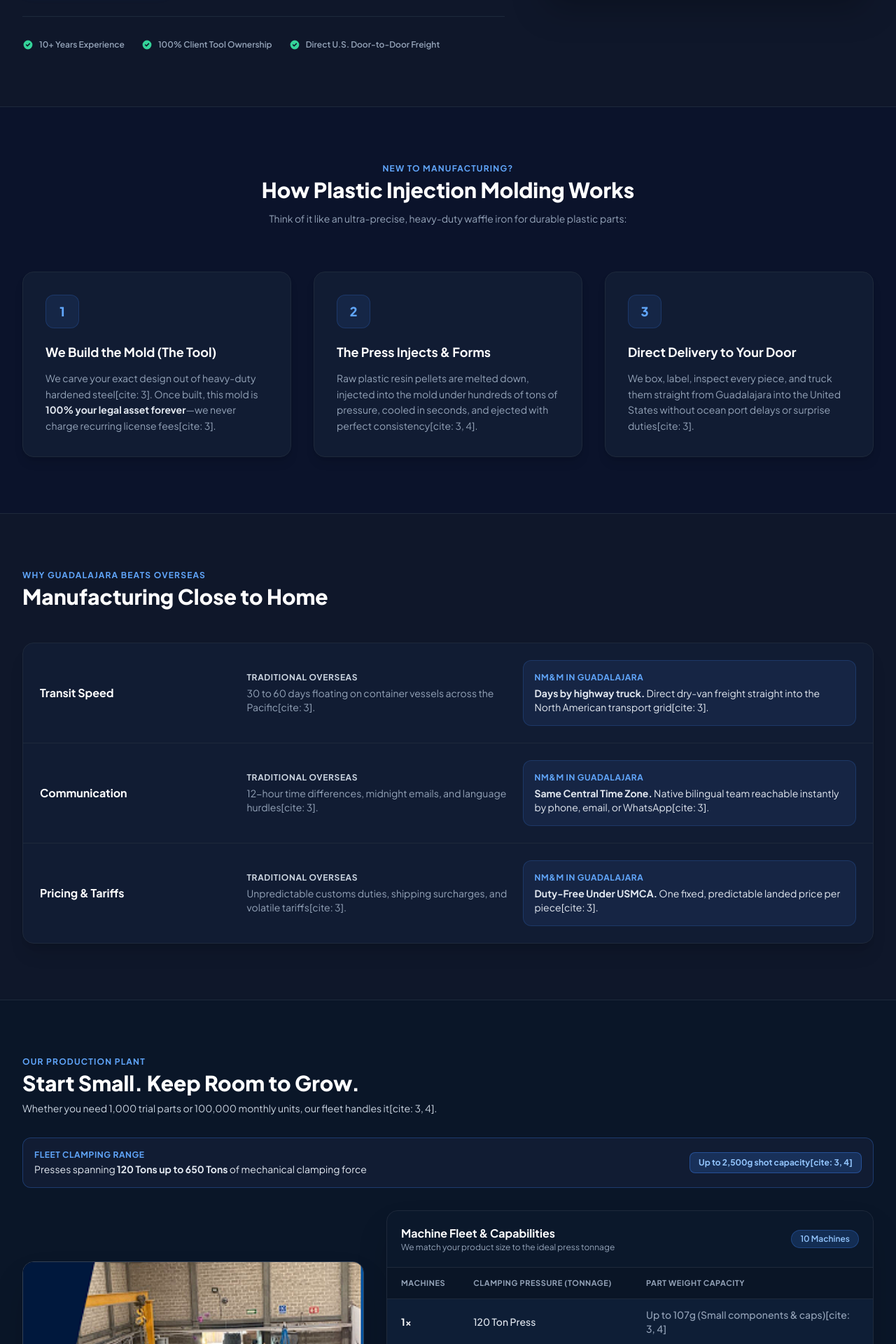
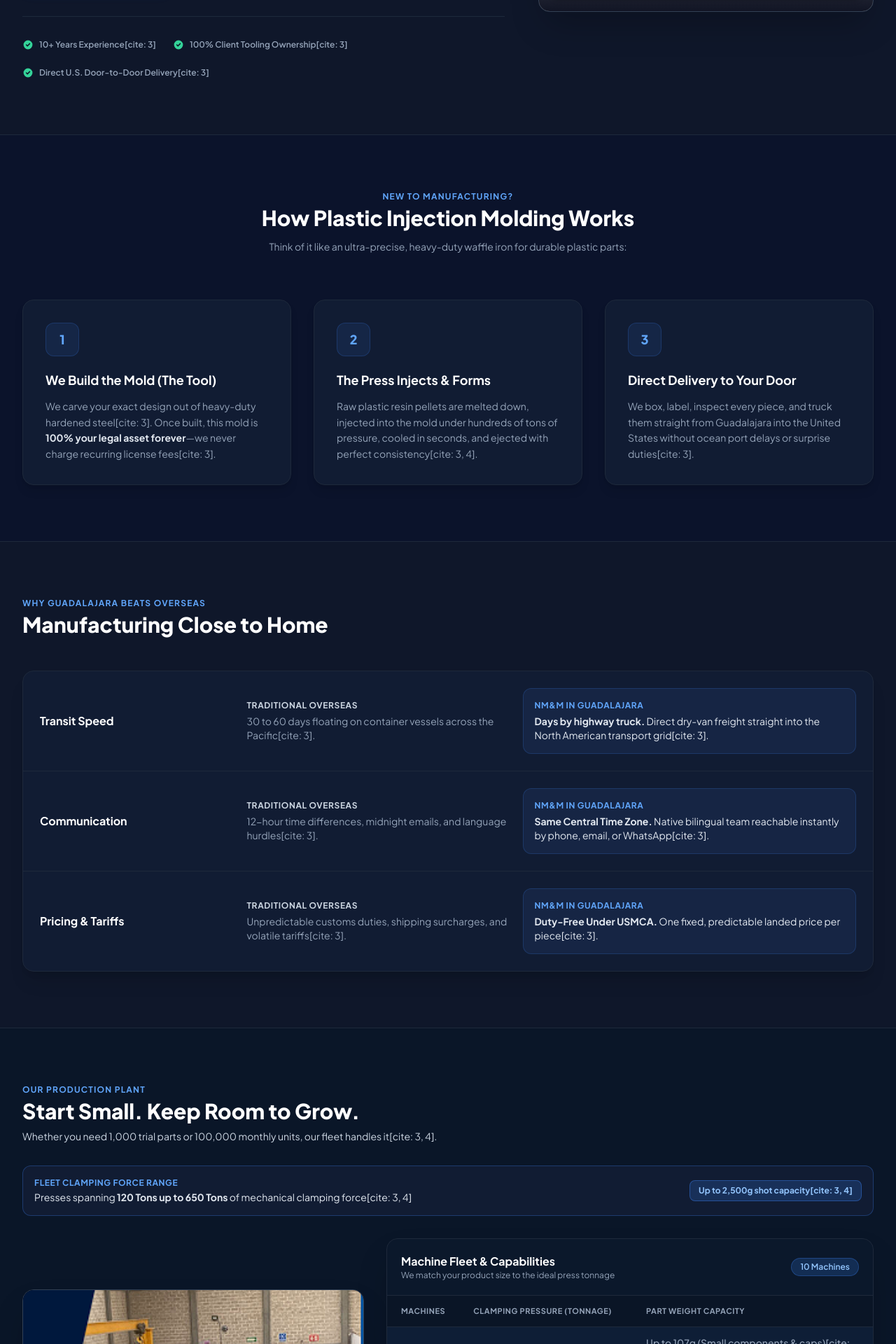
Before and after one commit to ajijixe/nmm-website, a plain HTML site: page index.html in a window 1280 px wide. Shown: the part 598-2518 px from the top of the page at 70% size. Drawn offline with nearby package versions, Linux system fonts and the light colour scheme; grey boxes are pictures that could not be loaded.

Commit message:
Update index.html

```diff
--- a/index.html
+++ b/index.html
@@ -6,9 +6,9 @@
   <title>NM&M | Niche Market & Manufacturing — Guadalajara</title>
   <!-- Tailwind CSS CDN -->
   <script src="https://cdn.tailwindcss.com"></script>
-  <!-- Google Fonts: Plus Jakarta Sans for warm, modern readability -->
+  <!-- Google Fonts: Plus Jakarta Sans for warm readability -->
   <link rel="preconnect" href="https://fonts.googleapis.com">
-  <link rel="preconnect" href="https://fonts.gstatic.com">
+  <link rel="preconnect" href="https://fonts.gstatic.com" crossorigin>
   <link href="https://fonts.googleapis.com/css2?family=Plus+Jakarta+Sans:wght@400;500;600;700;800&display=swap" rel="stylesheet">
   <style>
     body { font-family: 'Plus Jakarta Sans', sans-serif; }
@@ -71,7 +71,7 @@
     </div>
   </header>
 
-  <!-- ==================== HERO SECTION (HIGH-CONTRAST & PROPORTIONATE) ==================== -->
+  <!-- ==================== HERO SECTION (SEAMLESS - NO WHITE BAR) ==================== -->
   <section class="py-16 lg:py-20 bg-[#0F172A] border-b border-slate-800">
     <div class="max-w-7xl mx-auto px-4 sm:px-6 lg:px-8 grid grid-cols-1 lg:grid-cols-12 gap-12 items-center">
 
@@ -99,19 +99,19 @@
           </a>
         </div>
 
-        <!-- Three Reassurances Relocated Cleanly Under Buttons -->
+        <!-- Relocated 10+ Years Trust Badges (Under Buttons, No Empty Gap) -->
         <div class="mt-10 pt-8 border-t border-slate-800 flex flex-wrap items-center gap-6 text-xs text-slate-400 font-semibold">
           <span class="inline-flex items-center gap-2">
             <svg class="w-4 h-4 text-emerald-400 shrink-0" fill="currentColor" viewBox="0 0 20 20"><path fill-rule="evenodd" d="M10 18a8 8 0 100-16 8 8 0 000 16zm3.707-9.293a1 1 0 00-1.414-1.414L9 10.586 7.707 9.293a1 1 0 00-1.414 1.414l2 2a1 1 0 001.414 0l4-4z" clip-rule="evenodd"></path></svg>
-            10+ Years Experience
+            10+ Years Experience[cite: 3]
           </span>
           <span class="inline-flex items-center gap-2">
             <svg class="w-4 h-4 text-emerald-400 shrink-0" fill="currentColor" viewBox="0 0 20 20"><path fill-rule="evenodd" d="M10 18a8 8 0 100-16 8 8 0 000 16zm3.707-9.293a1 1 0 00-1.414-1.414L9 10.586 7.707 9.293a1 1 0 00-1.414 1.414l2 2a1 1 0 001.414 0l4-4z" clip-rule="evenodd"></path></svg>
-            100% Client Tool Ownership
+            100% Client Tooling Ownership[cite: 3]
           </span>
           <span class="inline-flex items-center gap-2">
             <svg class="w-4 h-4 text-emerald-400 shrink-0" fill="currentColor" viewBox="0 0 20 20"><path fill-rule="evenodd" d="M10 18a8 8 0 100-16 8 8 0 000 16zm3.707-9.293a1 1 0 00-1.414-1.414L9 10.586 7.707 9.293a1 1 0 00-1.414 1.414l2 2a1 1 0 001.414 0l4-4z" clip-rule="evenodd"></path></svg>
-            Direct U.S. Door-to-Door Freight
+            Direct U.S. Door-to-Door Delivery[cite: 3]
           </span>
         </div>
       </div>
@@ -243,11 +243,11 @@
         <p class="text-sm text-slate-300 mt-2">Whether you need 1,000 trial parts or 100,000 monthly units, our fleet handles it[cite: 3, 4].</p>
       </div>
 
-      <!-- Capacity Highlight Banner (Where Up to 650T Belongs) -->
+      <!-- Capacity Highlight Banner (Where Up to 650T Clamping Force Belongs) -->
       <div class="p-4 bg-[#111C33] border border-blue-500/30 rounded-xl mb-8 flex flex-col sm:flex-row sm:items-center sm:justify-between gap-3">
         <div>
-          <p class="text-xs text-blue-400 font-bold uppercase tracking-wider">Fleet Clamping Range</p>
-          <p class="text-sm text-slate-200 mt-0.5">Presses spanning <strong>120 Tons up to 650 Tons</strong> of mechanical clamping force</p>
+          <p class="text-xs text-blue-400 font-bold uppercase tracking-wider">Fleet Clamping Force Range</p>
+          <p class="text-sm text-slate-200 mt-0.5">Presses spanning <strong>120 Tons up to 650 Tons</strong> of mechanical clamping force[cite: 3, 4]</p>
         </div>
         <span class="px-3 py-1.5 rounded-lg bg-blue-500/20 text-blue-300 text-xs font-bold border border-blue-500/40 w-fit">
           Up to 2,500g shot capacity[cite: 3, 4]
```
